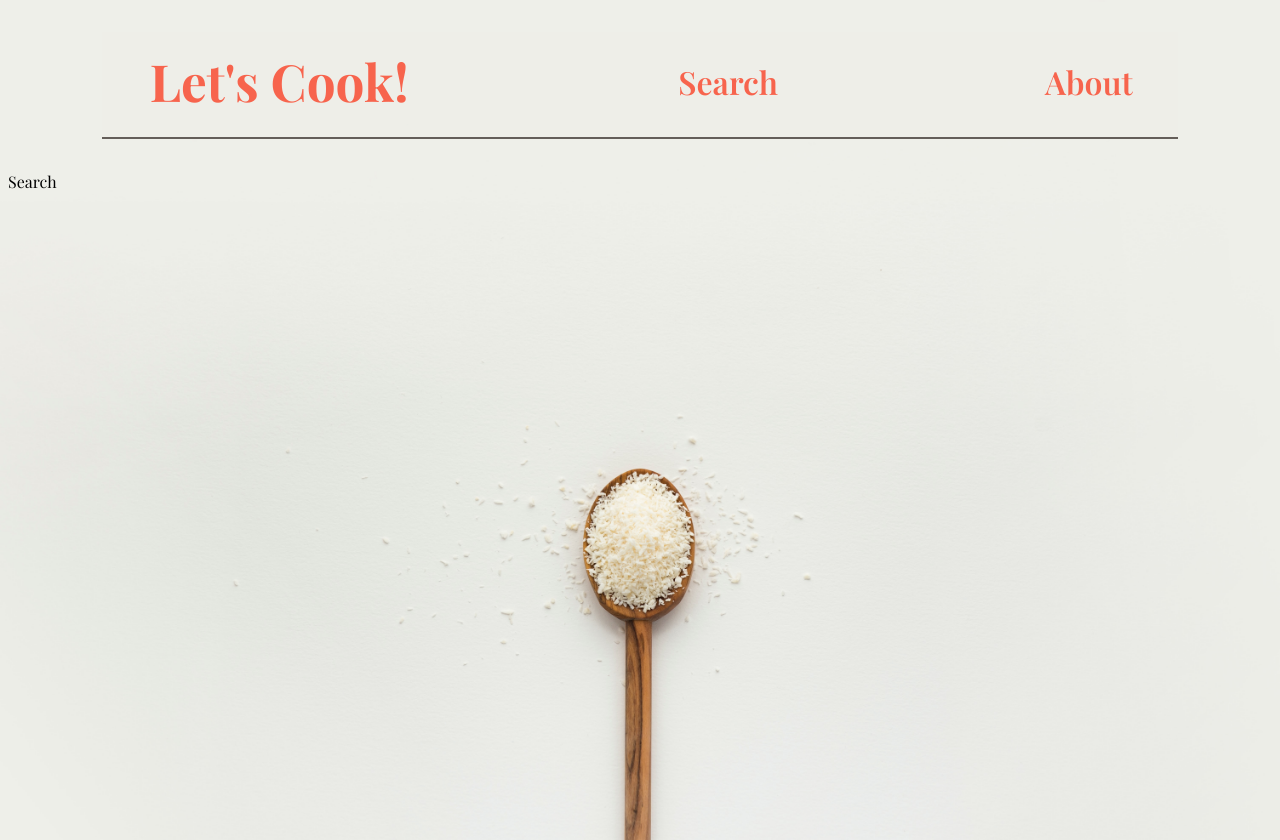
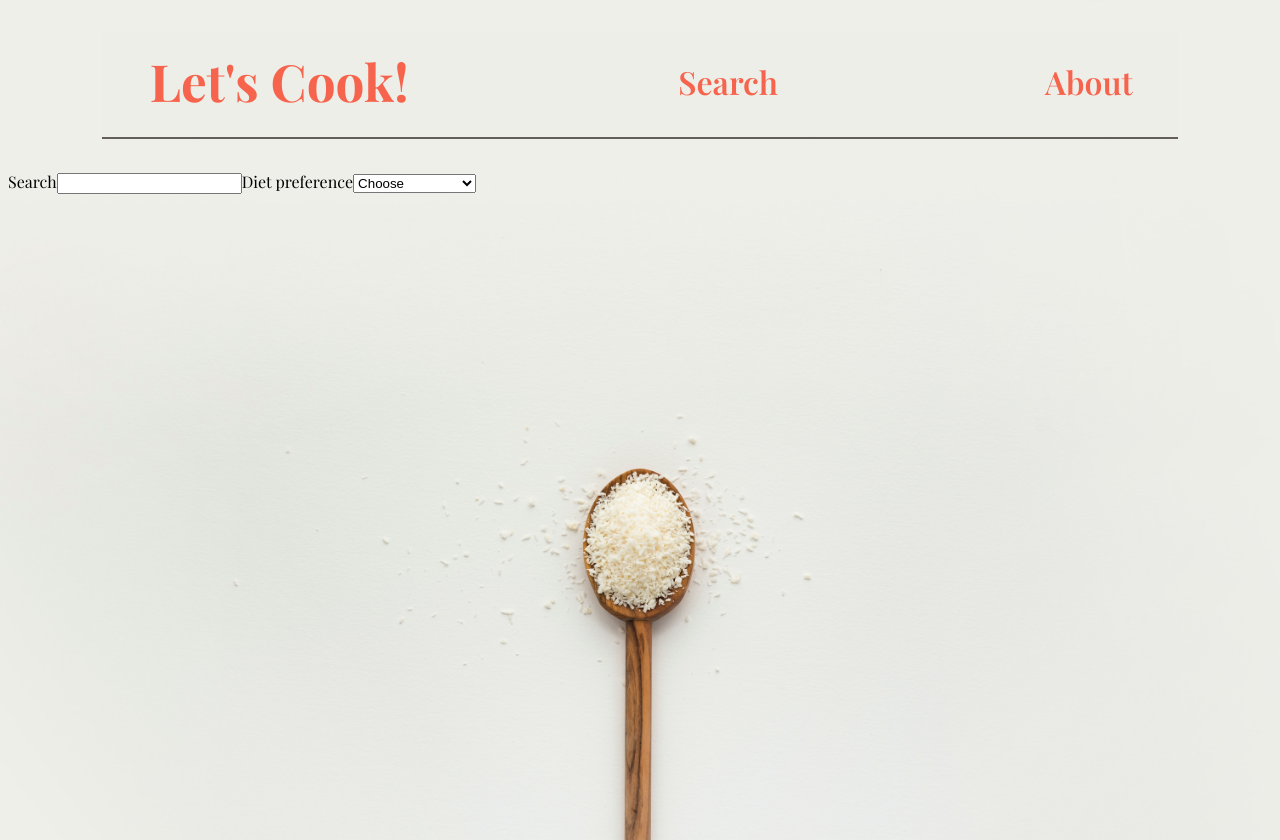
Before and after one commit to kgittens89/lets-cook, a React (Create React App) app: page /search in a window 1280 px wide. Built offline with nearby package versions, Linux system fonts and the light colour scheme; a web font is replaced by a local one.

Commit message:
building out form

```diff
--- a/src/components/Search/Search.js
+++ b/src/components/Search/Search.js
@@ -3,9 +3,26 @@ import React from 'react';
 function Search(props) {
     return (
         <form>
-            Search
+            <label htmlFor="searchInput">Search</label>
+            <input type="text" id="searchInput" />
+        <label htmlFor='checkboxInput'>Diet preference</label>
+            <select name='checkboxInput' id='checkboxInput'>
+                <option value="">Choose</option>
+                <option value="glutenFree">Gluten Free</option>
+                <option value="keto">Ketogenic</option>
+                <option value="vegetarian">Vegetarian</option>
+                <option value="lactoVeg">Lacto-Vegetarian</option>
+                <option value="ovoVeg">Ovo-Vegetaran</option>
+                <option value="vegan">Vegan</option>
+                <option value="pescetarian">Pescetarian</option>
+                <option value="paleo">Paleo</option>
+                <option value="primal">Primal</option>
+                <option value="lowFodMap">Low FODMAP</option>
+                <option value="whole30">Whole30</option>
+            </select>
+
         </form>
-    );
-}
+        );
+    }
 
-export default Search;
+    export default Search;
```
